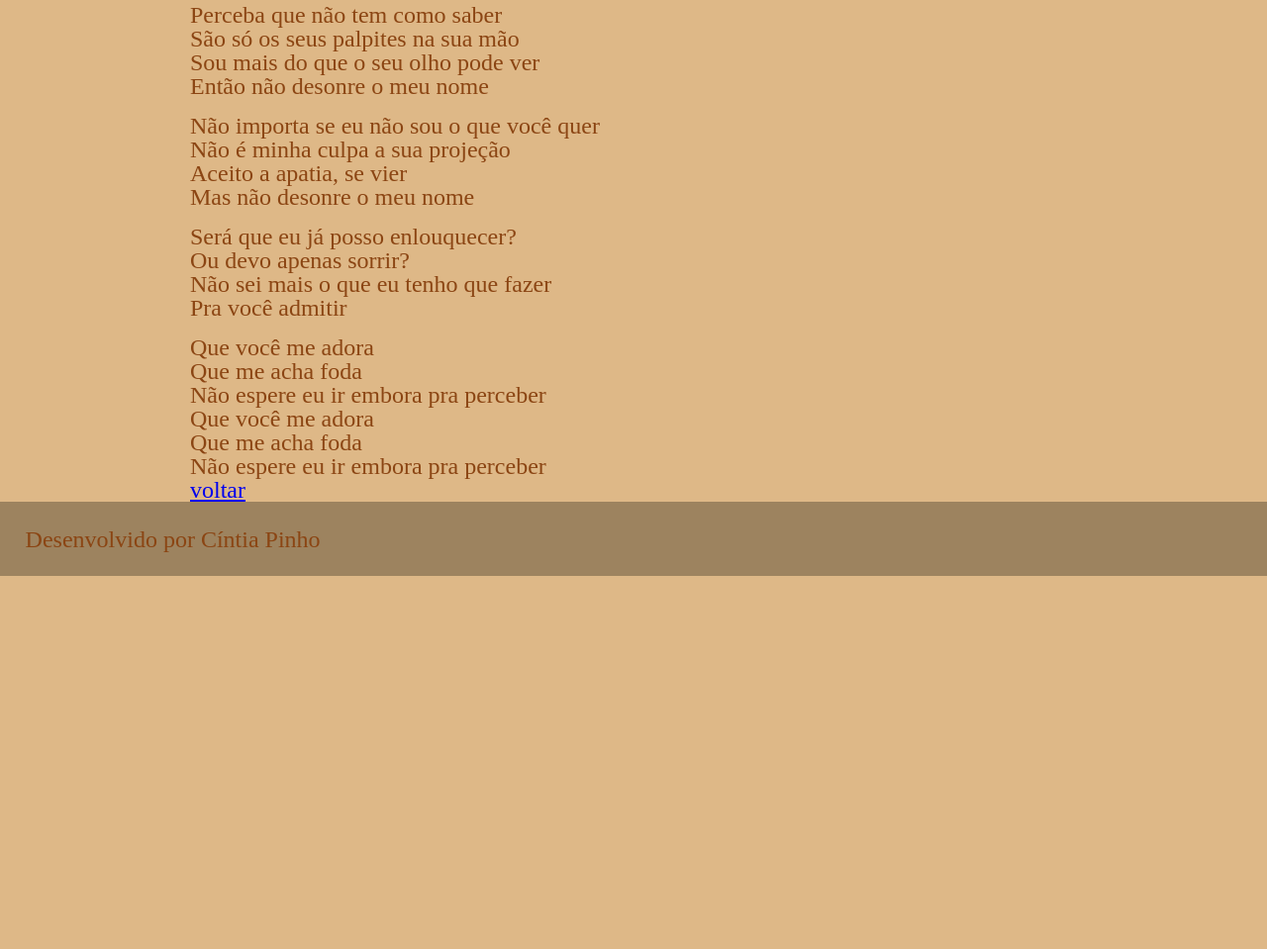
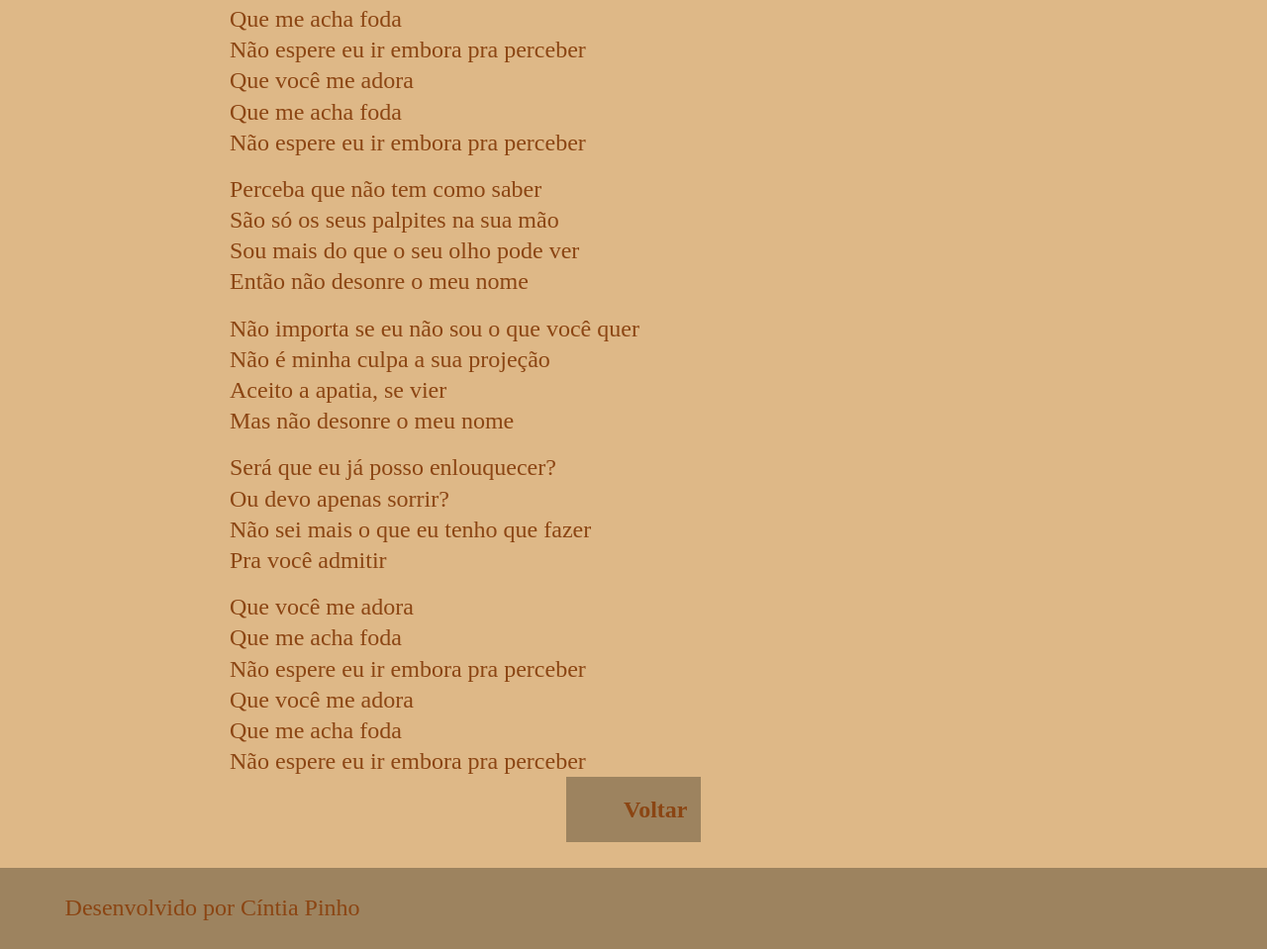
Before and after one commit to cintiapinho/meuprimeirosite1F_turmaB, a plain HTML site: page letras.html in a window 1280 px wide. Shown: the part 557-1516 px from the top of the page at 99% size. Before the commit the page ends 1139 px from the top, so only its background shows below. Drawn offline with Linux system fonts and the light colour scheme.

Commit message:
ajustes link

```diff
--- a/css/estilo.css
+++ b/css/estilo.css
@@ -46,6 +46,9 @@ h1{
 p{
   color: #8B4513;
   font-size: 1.5em;
+  line-height: 1.3;
+  text-align: justify;
+  text-indent: 40px;
 
 
 }
@@ -53,6 +56,7 @@ p{
 h1,h2{
     color: #4F4F4F;
     text-align: center;
+    margin-bottom: 2%;
 }
 
 figure{
@@ -84,4 +88,33 @@ figure{
 footer{
     background-color: rgba(9, 7, 6, 0.3);
     padding: 2%;
+    margin-top: 2%;
 }
+
+.botao{
+ margin: 1%;
+  width: 100px;
+  height: 30px;
+  padding: 2%;
+  background-color: rgba(9, 7, 6, 0.3);
+  margin: auto;
+}
+
+.botao:hover{
+  background-color:#FFDEAD;
+}
+
+.botao a:link, .botao a:visited{
+  color:#8B4513;
+  text-decoration: none;
+  font-weight: bolder;
+}
+
+.botao p{
+  text-align: center;
+}
+
+section{
+  margin-top: 2%;
+  margin-bottom: 2%;
+}
--- a/letras.html
+++ b/letras.html
@@ -58,7 +58,11 @@
             <p>Que me acha foda</p>
             <p>Não espere eu ir embora pra perceber</p>
 
-            <p><a href="index.html">voltar</a></p>
+            <div class="botao">
+                <p>
+                    <a href="index.html">Voltar</a>
+                </p>
+            </div>
 
         </div>
         <footer>
```
